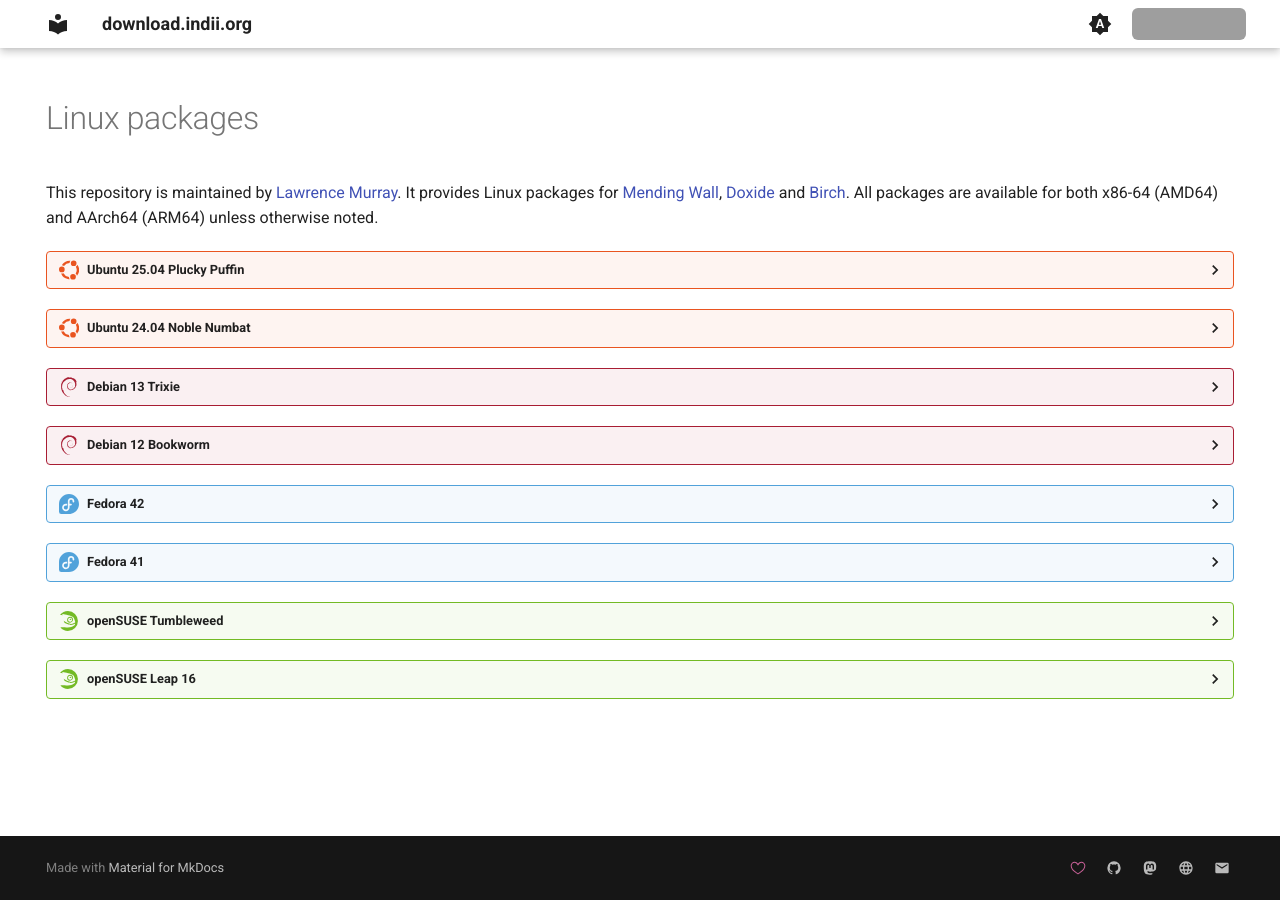
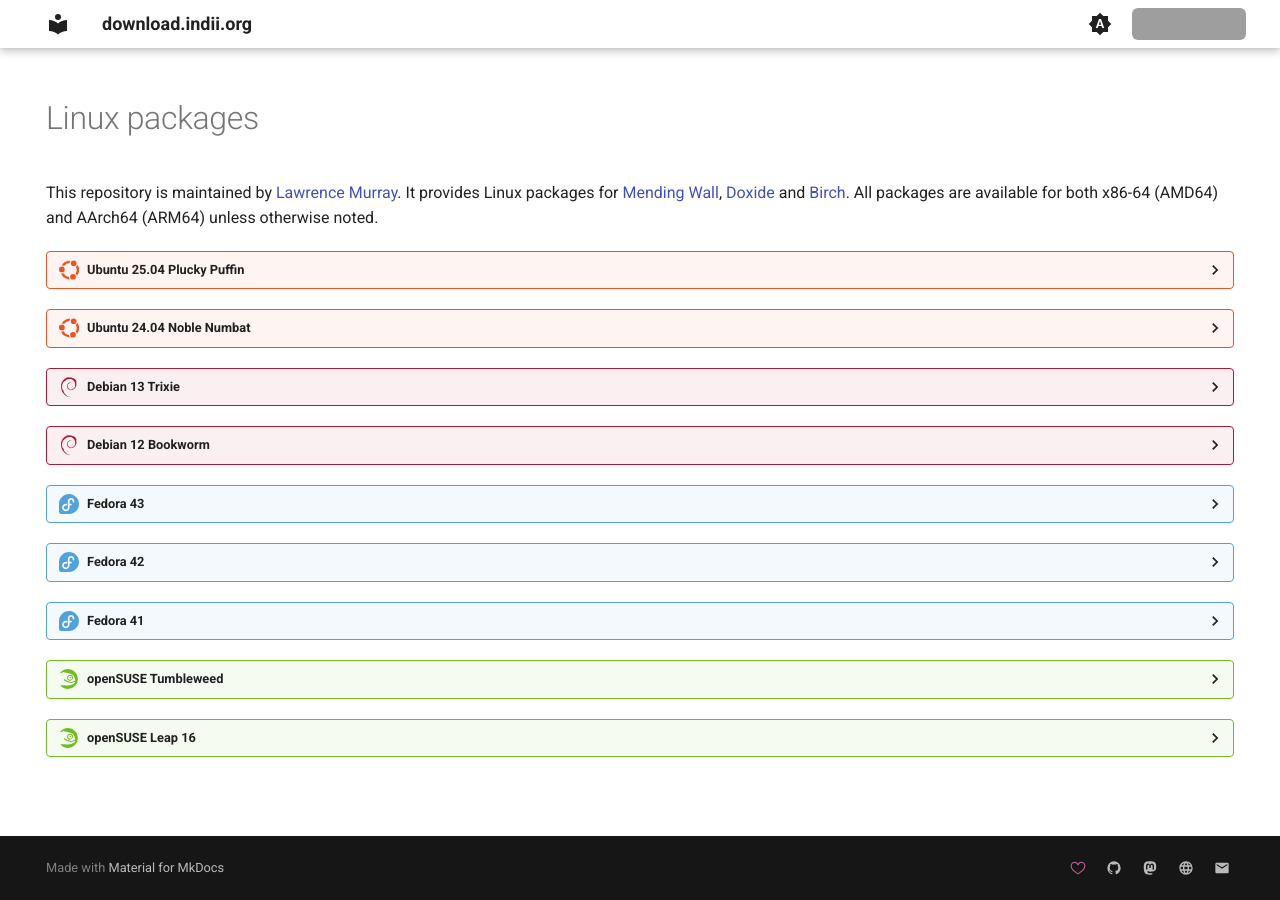
Before and after one commit to lawmurray/download.indii.org, an MkDocs documentation site: the page built from docs/index.md, in a window 1280 px wide. Built offline with MkDocs 1.6.1 and Material for MkDocs 9.7.7, drawn with Linux system fonts in a browser that asks for light colours; grey boxes are pictures that could not be loaded.

Commit message:
Added Fedora 43.

````diff
--- a/docs/index.md
+++ b/docs/index.md
@@ -59,6 +59,17 @@
     ```
     Mending Wall is unavailable as a newer version of libadwaita is required. It is available on Debian 13.
 
+??? fedora "Fedora 43"
+    Add the repository:
+    ```
+    sudo dnf config-manager addrepo --from-repofile=https://download.indii.org/rpm/fedora/43/indii.org.repo
+    sudo dnf update
+    ```
+    Install desired packages, e.g.:
+    ```
+    sudo dnf install mendingwall doxide birch
+    ```
+
 ??? fedora "Fedora 42"
     Add the repository:
     ```
````
Also changed, not shown: 1 other file.
